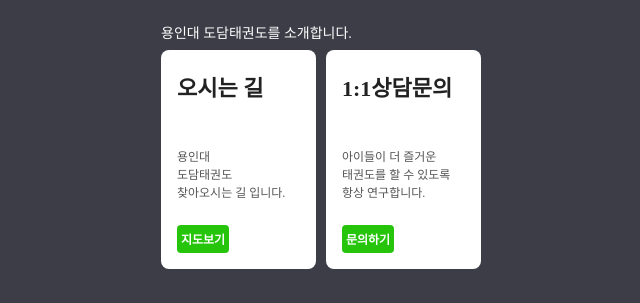
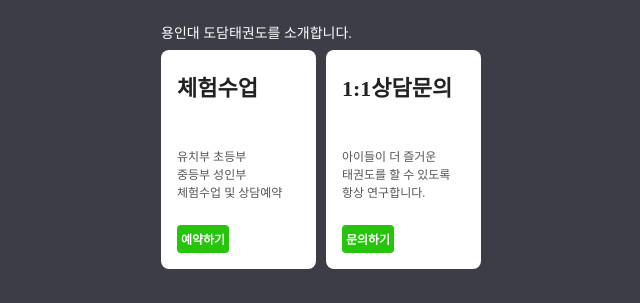
Before and after one commit to brandinglink/dodamtaekwon, a plain HTML site: page index.html in a window 1280 px wide. Shown: the part 325-628 px from the top of the page, without its empty margins (319-959 px from the left). Drawn offline with Linux system fonts and the light colour scheme; a web font is replaced by a local one.

Commit message:
Update index.html

```diff
--- a/index.html
+++ b/index.html
@@ -149,9 +149,9 @@
         <div style="color:#FFFFFF;width: 320px;font-size: 14px;margin-bottom: 8px;">용인대 도담태권도를 소개합니다.</div>
         <div class="bigs">
             <a target="_blank" href="https://m.booking.naver.com/booking/6/bizes/557495">
-                <div class="name">오시는 길</div>
-                <div class="desc">용인대 <br>도담태권도<br>찾아오시는 길 입니다.</div>
-                <div class="btn">지도보기</div>
+                <div class="name">체험수업</div>
+                <div class="desc">유치부 초등부 <br>중등부 성인부<br>체험수업 및 상담예약</div>
+                <div class="btn">예약하기</div>
             </a>
             <a target="_blank" href="tel:0316527703">
                 <div class="name">1:1상담문의</div>
```
